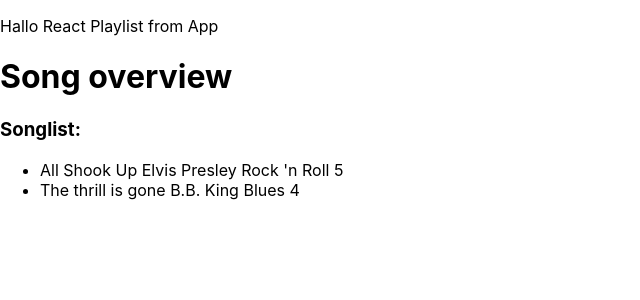
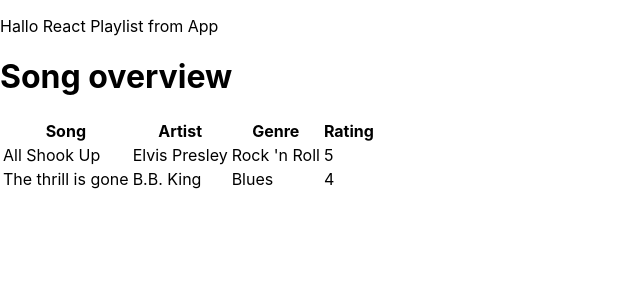
Before and after one commit to PasquinelP/pascal_pater-eindopdracht-React-Playlist, a React (Create React App) app: page / in a window 1280 px wide. Shown: the top 300 px of the page, without its empty margins (0-640 px from the left). Built offline with nearby package versions, Linux system fonts and the light colour scheme; the HTML template or start-up script is replaced by a standard one.

Commit message:
created html table for songlist with songs

```diff
--- a/src/components/Song.js
+++ b/src/components/Song.js
@@ -5,13 +5,13 @@ const Song = () => {
   const { songs } = useContext(AppContext);
 
   const song = songs.map((song) => (
-    <li key={song.id} value={song.title}>
-      <span>{song.title} </span>
-      <span>{song.artist} </span>
-      <span>{song.genre} </span>
-      <span>{song.rating}</span>
-    </li>
-  ))
+    <tr>
+      <td>{song.title}</td>
+      <td>{song.artist}</td>
+      <td>{song.genre}</td>
+      <td>{song.rating}</td>
+    </tr>
+  ));
 
   return (
     <>
--- a/src/components/SongList.js
+++ b/src/components/SongList.js
@@ -2,14 +2,20 @@ import React from "react";
 import Song from "./Song";
 
 const SongList = () => {
-
   return (
-    <div>
-      <h3>Songlist: </h3>
-      <ul>
-        <Song />
-      </ul>
-    </div>
+    <table>
+      <thead>
+        <tr>
+          <th>Song</th>
+          <th>Artist</th>
+          <th>Genre</th>
+          <th>Rating</th>
+        </tr>
+        </thead>
+        <tbody>
+          <Song />
+      </tbody>
+    </table>
   );
 };
 
```
